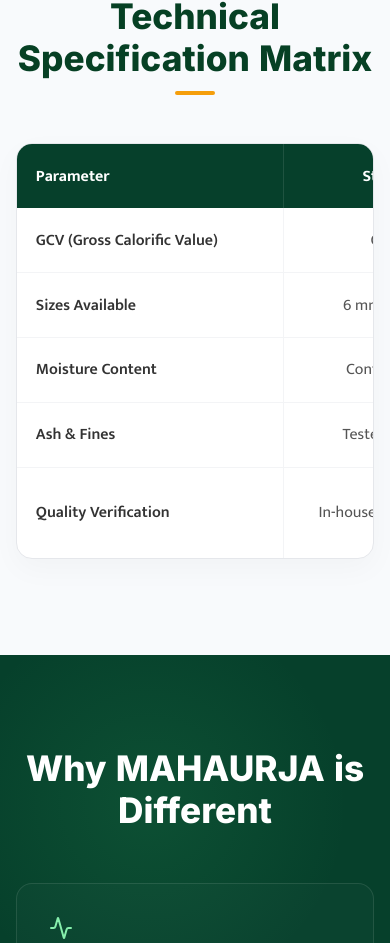
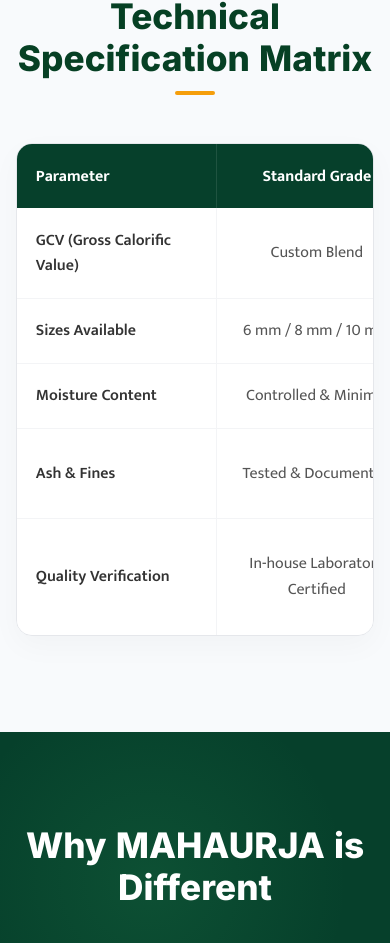
Before and after one commit to mraayush978blip/mahaurja, a Next.js app: page /services in a window 390 px wide. Shown: the part 2890-3833 px from the top of the page. Built offline with nearby package versions, Linux system fonts and the light colour scheme.

Commit message:
fix: improve mobile responsiveness by adding horizontal table scrolling and hiding desktop-only header rows

```diff
--- a/src/app/page.tsx
+++ b/src/app/page.tsx
@@ -292,7 +292,7 @@
           <motion.div variants={fadeUp} style={{ background: "#fff", borderRadius: "24px", overflow: "hidden", boxShadow: "0 20px 40px rgba(0,0,0,0.06)", border: "1px solid #eaeaea", maxWidth: "1000px", margin: "0 auto" }}>
 
             {/* Header Row */}
-            <div style={{ display: "flex", background: "#0c5836", color: "#fff", fontWeight: 700, fontSize: "1.1rem" }}>
+            <div className="hide-on-mobile" style={{ display: "flex", background: "#0c5836", color: "#fff", fontWeight: 700, fontSize: "1.1rem" }}>
               <div style={{ flex: "1.2", padding: "1.5rem", display: "flex", alignItems: "center", gap: "10px" }}>
                 <FlaskConical size={20} /> {t("spec_param" as any)}
               </div>
--- a/src/app/services/page.tsx
+++ b/src/app/services/page.tsx
@@ -200,8 +200,8 @@
               <div style={{ width: "40px", height: "4px", background: "#f59e0b", margin: "0 auto", borderRadius: "2px" }} />
             </motion.div>
 
-            <motion.div variants={fadeUp} style={{ background: "white", borderRadius: "16px", overflow: "hidden", border: "1px solid #e5e7eb", boxShadow: "0 10px 30px rgba(0,0,0,0.03)" }}>
-              <table style={{ width: "100%", borderCollapse: "collapse", textAlign: "center" }}>
+            <motion.div variants={fadeUp} style={{ background: "white", borderRadius: "16px", overflowX: "auto", border: "1px solid #e5e7eb", boxShadow: "0 10px 30px rgba(0,0,0,0.03)" }}>
+              <table style={{ width: "100%", minWidth: "600px", borderCollapse: "collapse", textAlign: "center" }}>
                 <thead>
                   <tr>
                     <th style={{ background: "#06402b", color: "white", padding: "1.2rem", fontWeight: 700, width: "33%" }}>{t("spec_param" as any)}</th>
```
